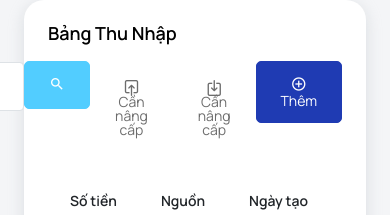
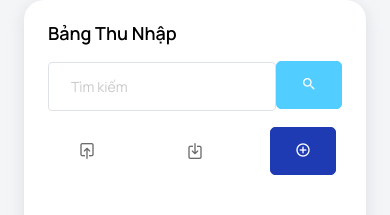
Before and after one commit to Chuminhhieu03/analysis, a Django app: page /income/ in a window 390 px wide. Shown: the part 97-312 px from the top of the page. Run offline with Django 5.2, Linux system fonts and the light colour scheme; a user stored in the database is signed in; data comes from the database, SQL or seed files in the repository; both versions use the stored data as it was after the commit; lists and menus that the app fills with data are empty; parts of the project's set-up code (start-up, migrations or seed data) failed here and were passed over; some libraries are stand-ins or nearby versions.

Commit message:
responsive giao dien phan thanh tim kiem, import, export, them

```diff
--- a/static/css/tuyen.css
+++ b/static/css/tuyen.css
@@ -12,6 +12,12 @@
   border: none;
 }
 
-.expenses-table-page .inner-wrap {
+.expenses-table-page .inner-wrap, .income-table-page .inner-wrap {
   margin-bottom: 16px;
 }
+
+@media (max-width: 575.98px) {
+  .expenses-table-page .inner-wrap span, .income-table-page .inner-wrap span {
+    display: none;
+  }
+}
--- a/templates/income_table.html
+++ b/templates/income_table.html
@@ -11,11 +11,13 @@
         <div class="card-body">
           <h4 class="card-title">Bảng Thu nhập</h4>
           <div class="row">
-            <div
-              class="btn-wrapper col-md-12 d-flex justify-content-end align-center"
-              style="align-items: baseline"
-            >
-              <form method="GET" action="{% url 'income' %}" class="col-md-4 btn-wrapper d-flex justify-content-end align-center" style="align-items: baseline">
+
+            <div class="col-md-12">
+              <div class="row text-center">
+
+                <div class="inner-wrap col-lg-6 col-md-12">
+                  <!-- tim kiem thu nhap -->
+                  <form method="GET" action="{% url 'income' %}" class="btn-wrapper d-flex justify-content-end align-center" style="align-items: baseline">
                     <input
                       type="text"
                       name="q"
@@ -28,29 +30,65 @@
                       <i class="mdi mdi-magnify"></i>
                     </button>
                   </form>
+                </div>
+
+                <!-- tai khoan da nang cap  -->
                 {% if request.user.userupgrade.upgrade == True %}
+                <div class="inner-wrap col-lg-2 col-md-4 col-sm-4 col-4">
+                  <!-- import excel  -->
                   <button id="income_import_btn" class="btn btn-otline-dark align-items-center">
-                <i class="icon-upload"></i> Import
+                    <i class="icon-upload"></i>
+                    <span>Import</span>
                   </button>
+
                   <form action="/income/import_excel" method="POST" id="income_import_form" enctype="multipart/form-data">
                     {% csrf_token %}
                     <input name="file" type="file" id="fileInput" accept=".xls,.xlsx" style="display: none;">
                   </form>
+                </div>
+
+                <div class="inner-wrap col-lg-2 col-md-4 col-sm-4 col-4">
+                  <!-- export excel  -->
                   <a href="/income/create_pdf" class="btn btn-otline-dark">
-                <i class="icon-download"></i> Export
-              </a>
-              {% else %}
-              <button id="income_import_btn" class="btn btn-otline-dark align-items-center" disabled>
-                <i class="icon-upload"></i> Cần nâng cấp
-              </button>
-              <button href="/income/create_pdf" class="btn btn-otline-dark" disabled>
-                <i class="icon-download"></i> Cần nâng cấp
-              </button>
-              {% endif %}
-              <a href="/income/add" class="btn btn-primary text-white me-0">
-                <i class="mdi mdi-plus-circle-outline"></i> Thêm
+                    <i class="icon-download"></i>
+                    <span>Export</span>
                   </a>
                 </div>
+
+                <!-- tai khoan chua nang cap  -->
+                {% else %}
+                <div class="inner-wrap col-lg-2 col-md-4 col-sm-4 col-4">
+                  <!-- import excel  -->
+                  <button id="income_import_btn" class="btn btn-otline-dark align-items-center" disabled>
+                    <i class="icon-upload"></i>
+                    <span>Cần nâng cấp</span>
+                  </button>
+                </div>
+
+                <div class="inner-wrap col-lg-2 col-md-4 col-sm-4 col-4">
+                  <!-- export excel  -->
+                  <button href="/income/create_pdf" class="btn btn-otline-dark" disabled>
+                    <i class="icon-download"></i>
+                    <span>Cần nâng cấp</span>
+                  </button>
+                </div>
+                {% endif %}
+
+                <div class="inner-wrap col-lg-2 col-md-4 col-sm-4 col-4">
+                  <!-- them chi tieu -->
+                  <a href="/income/add" class="btn btn-primary text-white me-0">
+                    <i class="mdi mdi-plus-circle-outline"></i>
+                    <span>Thêm</span>
+                  </a>
+                </div>
+
+
+              </div>
+
+            </div>
+
+
+
           </div>
           <div class="table-responsive mt-4">
             <table class="table">
@@ -145,6 +183,8 @@
       });
     }
   });
+
+
 </script>
 <script src="{% static 'js/hieujs/income_import.js' %}"></script>
 {% endblock content %}
```
Also changed, not shown: templates/expenses_table.html (+13 -6 lines), db.sqlite3. Lines whose indentation alone changed are shown as unchanged.
